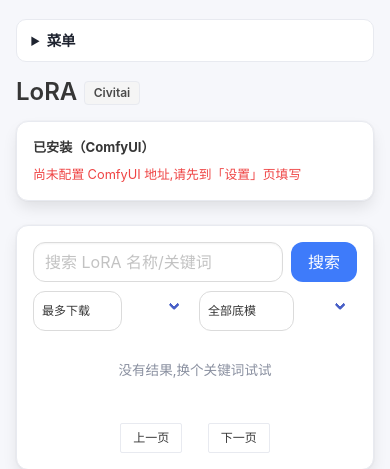
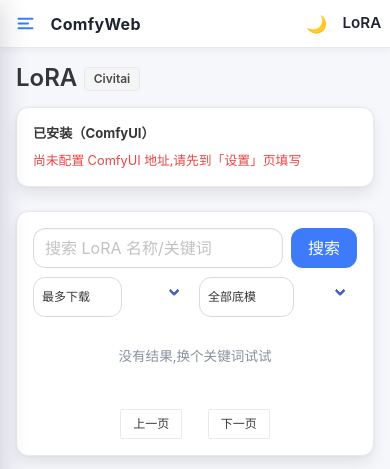
Before and after one commit to summerliuguang/comfyweb, a Flask app: page /loras in a window 390 px wide. Shown: the top 469 px of the page. Run offline with Flask 3, Linux system fonts and the light colour scheme; data that the repository does not hold is empty.

Commit message:
手机端导航重做:固定顶栏 + 左滑抽屉菜单 + 外观三档/日夜快捷切换

```diff
--- a/static/css/skin.css
+++ b/static/css/skin.css
@@ -82,3 +82,43 @@ textarea:focus-visible,summary:focus-visible,[tabindex]:focus-visible{
 :root[data-theme="dark"] .checkbox{color:var(--text)}
 
 @media(prefers-reduced-motion:reduce){*{transition:none!important;animation:none!important}}
+
+/* ===== 手机顶栏 + 左滑抽屉(2026-09 LiteGate 模式) ===== */
+.topbar{display:none;position:fixed;top:0;left:0;right:0;z-index:60;height:3rem;
+  align-items:center;justify-content:space-between;padding:0 .55rem;
+  background:var(--card,#fff);border-bottom:1px solid var(--line,#e8eaf0);
+  box-shadow:0 2px 8px rgba(30,35,60,.06)}
+.topbar-left{display:flex;align-items:center;gap:.5rem}
+.topbar-brand{font-weight:700;font-size:1rem;color:var(--text,#1f2430);letter-spacing:.02em}
+.topbar-title{font-weight:600;font-size:.95rem;color:var(--text,#1f2430)}
+.topbar-icon{display:flex;align-items:center;border:none;background:none;cursor:pointer;
+  color:#3e7bfa;padding:.4rem;border-radius:9px}
+.topbar-icon:hover{background:var(--primary-weak,#eef3ff)}
+.topbar .theme-quick{border:none;background:none;cursor:pointer;font-size:1.05rem;
+  padding:.3rem .45rem;border-radius:9px;color:var(--text,#1f2430)}
+.mnav-backdrop{display:none;position:fixed;inset:0;z-index:70;background:rgba(24,28,45,.42);
+  opacity:0;pointer-events:none;transition:opacity .22s ease}
+.mnav-drawer{display:none;position:fixed;top:0;bottom:0;left:0;z-index:80;width:min(76%,290px);
+  background:var(--card,#fff);border-radius:0 16px 16px 0;overflow-y:auto;
+  box-shadow:8px 0 28px rgba(25,30,55,.18);padding:.9rem .8rem 1.2rem;
+  transform:translateX(-102%);transition:transform .24s ease}
+.mnav-head{display:flex;align-items:center;justify-content:space-between;margin-bottom:.5rem}
+.mnav-logo{font-weight:700;font-size:1.02rem;color:var(--text,#1f2430);letter-spacing:.02em}
+.mnav-close{border:none;background:none;cursor:pointer;color:#8a90a0;padding:.2rem .45rem;font-size:1.45rem;line-height:1}
+.mnav-drawer .menu-list a{border-radius:12px;padding:.65rem .9rem;font-size:.88rem}
+.mnav-drawer .menu-list a:hover{background:var(--primary-weak,#eef3ff)}
+.mnav-drawer .menu-list a.on{background:var(--primary-weak,#eef3ff);color:var(--primary,#3e7bfa);font-weight:600}
+.theme-seg{display:flex;gap:.3rem}
+.theme-seg button{flex:1;border:1px solid var(--line,#e8eaf0);background:var(--card,#fff);
+  color:var(--text,#1f2430);border-radius:9px;padding:.35rem 0;font-size:.78rem;cursor:pointer;
+  transition:background-color .18s ease,color .18s ease}
+.theme-seg button.on{background:var(--primary,#3e7bfa);border-color:var(--primary,#3e7bfa);color:#fff}
+@media(max-width:899px){
+  .topbar{display:flex}
+  .mnav-backdrop{display:block}
+  .mnav-drawer{display:block}
+  .side{display:none}
+  body.mnav-open{overflow:hidden}
+  body.mnav-open .mnav-backdrop{opacity:1;pointer-events:auto}
+  body.mnav-open .mnav-drawer{transform:none}
+}
--- a/static/css/style.css
+++ b/static/css/style.css
@@ -1,6 +1,6 @@
 /* ComfyWeb 页面布局与组件(配色变量见 skin.css) */
 .wrap{max-width:960px;margin-left:236px;padding:1.2rem 1rem 3rem}
-@media(max-width:899px){.wrap{margin-left:0}}
+@media(max-width:899px){.wrap{margin-left:0;padding-top:4rem}}
 
 .page-head{display:flex;align-items:center;justify-content:space-between;gap:.6rem;margin-bottom:1rem;flex-wrap:wrap}
 .page-head .title{margin:0}
--- a/templates/_menu.html
+++ b/templates/_menu.html
@@ -1,13 +1,3 @@
-<style>
-.side{position:fixed;left:0;top:0;bottom:0;width:212px;background:var(--card,#fff);border-right:1px solid var(--line,#e8eaf0);padding:1.1rem .9rem;overflow-y:auto;z-index:10}
-.logo{font-weight:700;font-size:1.02rem;margin-bottom:1.1rem;color:var(--text,#1f2430);letter-spacing:.02em}
-.side .menu-list a{border-radius:12px;font-size:.88rem;padding:.65rem .9rem}
-.side .menu-list a.on{background:var(--primary-weak,#eef3ff);color:var(--primary,#3e7bfa);font-weight:600}
-.foot{margin-top:1.2rem;font-size:.68rem;color:var(--muted,#a0a0b8);line-height:1.6}
-.mnav{display:none;position:sticky;top:.6rem;z-index:20;background:var(--card,#fff);border:1px solid var(--line,#e8eaf0);border-radius:10px;padding:.6rem .9rem;margin-bottom:1rem}
-.mnav summary{font-weight:600;cursor:pointer;font-size:.9rem}
-@media(max-width:899px){.side{display:none}.mnav{display:block}.wrap{margin-left:0!important}}
-</style>
 <aside class="side">
   <div class="logo">ComfyWeb</div>
   <aside class="menu">
@@ -23,14 +13,80 @@
   </aside>
   <div class="foot">ComfyWeb<br>家庭内网专用</div>
 </aside>
-<details class="mnav">
-  <summary>菜单</summary>
-  <ul class="menu-list" style="margin-top:.5rem">
-    <li><a href="/">生成</a></li>
-    <li><a href="/workflows">工作流</a></li>
-    <li><a href="/models">模型</a></li>
-    <li><a href="/loras">LoRA</a></li>
-    <li><a href="/gallery">画廊</a></li>
-    <li><a href="/settings">设置</a></li>
-  </ul>
-</details>
+
+<header class="topbar">
+  <div class="topbar-left">
+    <button class="topbar-icon" aria-label="打开菜单">
+      <svg width="21" height="21" viewBox="0 0 24 24" fill="none" stroke="currentColor"
+        stroke-width="2.2" stroke-linecap="round" aria-hidden="true">
+        <path d="M4 6.5h16"/><path d="M4 12h11"/><path d="M4 17.5h16"/>
+      </svg>
+    </button>
+    <span class="topbar-brand">ComfyWeb</span>
+  </div>
+  <span class="topbar-left">
+    <button class="theme-quick" id="themeQuick" aria-label="切换日间夜间">🌙</button>
+    <span class="topbar-title" data-page-title>…</span>
+  </span>
+</header>
+<div class="mnav-backdrop"></div>
+<aside class="mnav-drawer">
+  <div class="mnav-head">
+    <span class="mnav-logo">ComfyWeb</span>
+    <button class="mnav-close" aria-label="关闭菜单">×</button>
+  </div>
+  <aside class="menu">
+    <p class="menu-label">ComfyUI 生成站</p>
+    <ul class="menu-list">
+      <li><a href="/" class="{{ 'on' if active == 'generate' }}">生成</a></li>
+      <li><a href="/workflows" class="{{ 'on' if active == 'workflows' }}">工作流</a></li>
+      <li><a href="/models" class="{{ 'on' if active == 'models' }}">模型</a></li>
+      <li><a href="/loras" class="{{ 'on' if active == 'loras' }}">LoRA</a></li>
+      <li><a href="/gallery" class="{{ 'on' if active == 'gallery' }}">画廊</a></li>
+      <li><a href="/settings" class="{{ 'on' if active == 'settings' }}">设置</a></li>
+    </ul>
+    <p class="menu-label">外观</p>
+    <div class="theme-seg" data-theme-seg>
+      <button type="button" data-t="system">跟随系统</button>
+      <button type="button" data-t="light">日间</button>
+      <button type="button" data-t="dark">夜间</button>
+    </div>
+  </aside>
+  <div class="foot">ComfyWeb<br>家庭内网专用</div>
+</aside>
+<script>
+(function () {
+  var backdrop = document.querySelector('.mnav-backdrop');
+  var drawer = document.querySelector('.mnav-drawer');
+  function setOpen(open) { document.body.classList.toggle('mnav-open', open); }
+  document.querySelector('.topbar-icon').addEventListener('click', function () { setOpen(true); });
+  backdrop.addEventListener('click', function () { setOpen(false); });
+  drawer.querySelector('.mnav-close').addEventListener('click', function () { setOpen(false); });
+  drawer.querySelectorAll('.menu-list a').forEach(function (a) {
+    a.addEventListener('click', function () { setOpen(false); });
+  });
+  var t = document.querySelector('[data-page-title]');
+  if (t) t.textContent = document.title.split(' - ')[0] || '';
+  // 外观三档接 comfyweb 现有主题接口 window.comfyTheme(t);顶栏按钮日/夜快捷切换
+  function syncSeg() {
+    var mode;
+    try { mode = localStorage.getItem('comfyweb.theme') || 'system'; } catch (e) { mode = 'system'; }
+    document.querySelectorAll('[data-theme-seg] button').forEach(function (b) {
+      b.classList.toggle('on', b.dataset.t === mode);
+    });
+    var dark = document.documentElement.getAttribute('data-theme') === 'dark';
+    var q = document.getElementById('themeQuick');
+    if (q) q.textContent = dark ? '☀️' : '🌙';
+  }
+  document.querySelectorAll('[data-theme-seg] button').forEach(function (b) {
+    b.addEventListener('click', function () { window.comfyTheme(b.dataset.t); syncSeg(); });
+  });
+  var quick = document.getElementById('themeQuick');
+  if (quick) quick.addEventListener('click', function () {
+    var dark = document.documentElement.getAttribute('data-theme') === 'dark';
+    window.comfyTheme(dark ? 'light' : 'dark');
+    syncSeg();
+  });
+  syncSeg();
+})();
+</script>
```
